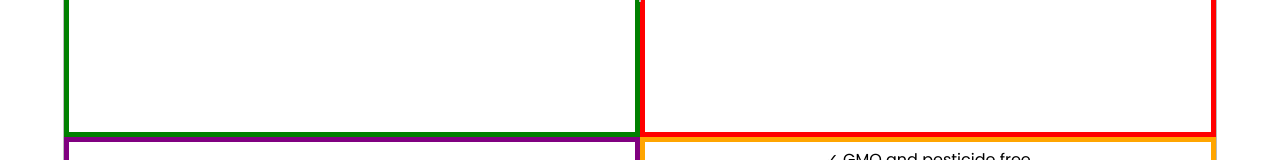
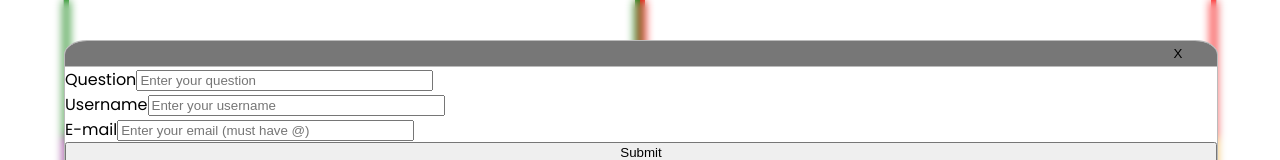
Before and after one commit to nathanKimbleLove/shop-client, a React (Create React App) app in the folder client/: page / in a window 1280 px wide. Both pictures are taken after typing "Sample" into the empty fields and a click on the button "Add a question". Shown: the top 160 px of the page. Built offline with nearby package versions, Linux system fonts and the light colour scheme; no server answers.

Commit message:
fix modal

```diff
--- a/client/src/Components/Modal/Modal.scss
+++ b/client/src/Components/Modal/Modal.scss
@@ -1,17 +1,30 @@
 @use '../../index' as i;
-
 .answerModal {
   display: flex;
   flex: 1;
 }
 
 .backdrop {
-  position: absolute;
-  /* try fixed */
+  position: absolute; /* try fixed */
+  height: 100vh;
+  width: 100%;
+  z-index: 3;
+
+  backdrop-filter: blur(5px);
+}
+
+.Modal {
+  height: 90vh;
+  left: 5%;
+  position: absolute; /* try fixed */
+  top: 5vh;
+  width: 90%;
+
+  display: flex;
   flex-direction: column;
 
   background-color: white;
-  border: 1px solid i.$borderColor;
+  border: 1px solid #bbb;
   border-radius: 2%;
   z-index: 4;
 
@@ -30,7 +43,7 @@
   justify-content: space-between;
   height: 3%;
   min-height: 25px;
-  border-bottom: 1px solid i.$borderColor;
+  border-bottom: 1px solid #bbb;
   background-color: #777;
   width: 100%;
 }
@@ -40,3 +53,24 @@
   border: 0;
   padding: 0 3%;
 }
+
+
+// .backdrop {
+//   position: absolute;
+//   /* try fixed */
+//   flex-direction: column;
+
+//   background-color: white;
+//   border: 1px solid i.$borderColor;
+//   border-radius: 2%;
+//   z-index: 4;
+
+//   overflow: auto;
+//   scrollbar-width: none;
+//   -ms-overflow-style: none;
+// }
+
+// .Modal::-webkit-scrollbar {
+//   width: 0;
+//   height: 0;
+// }
```
